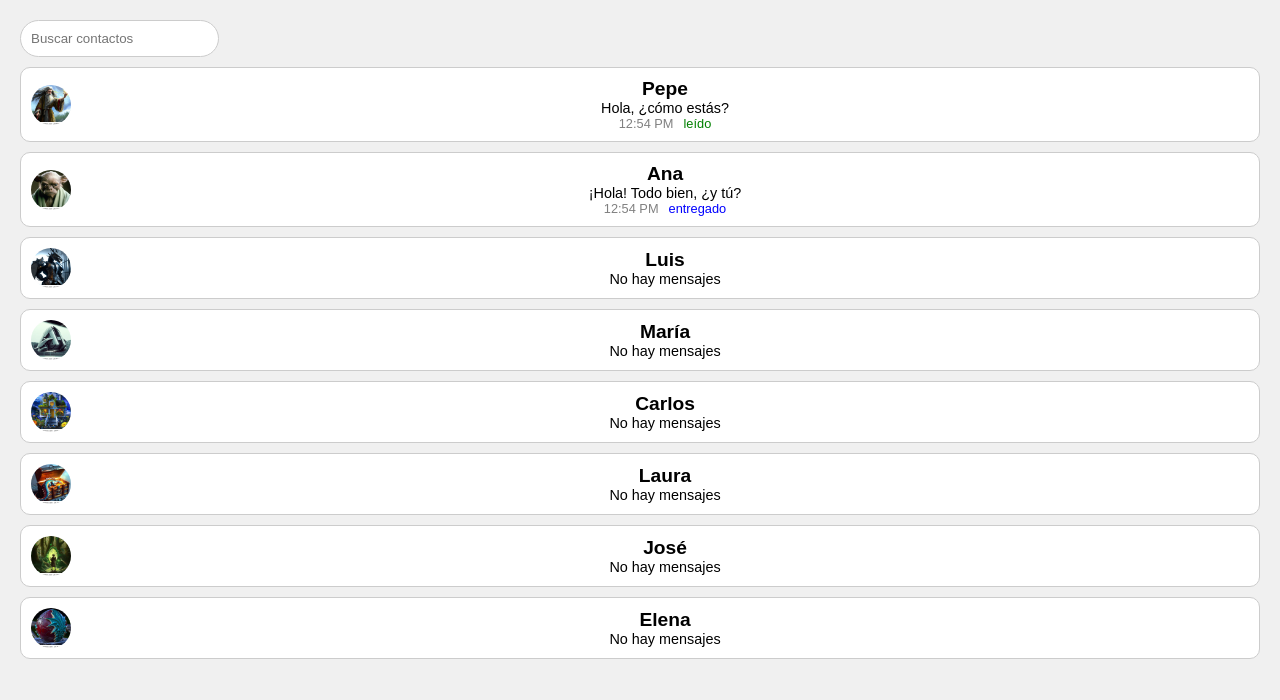
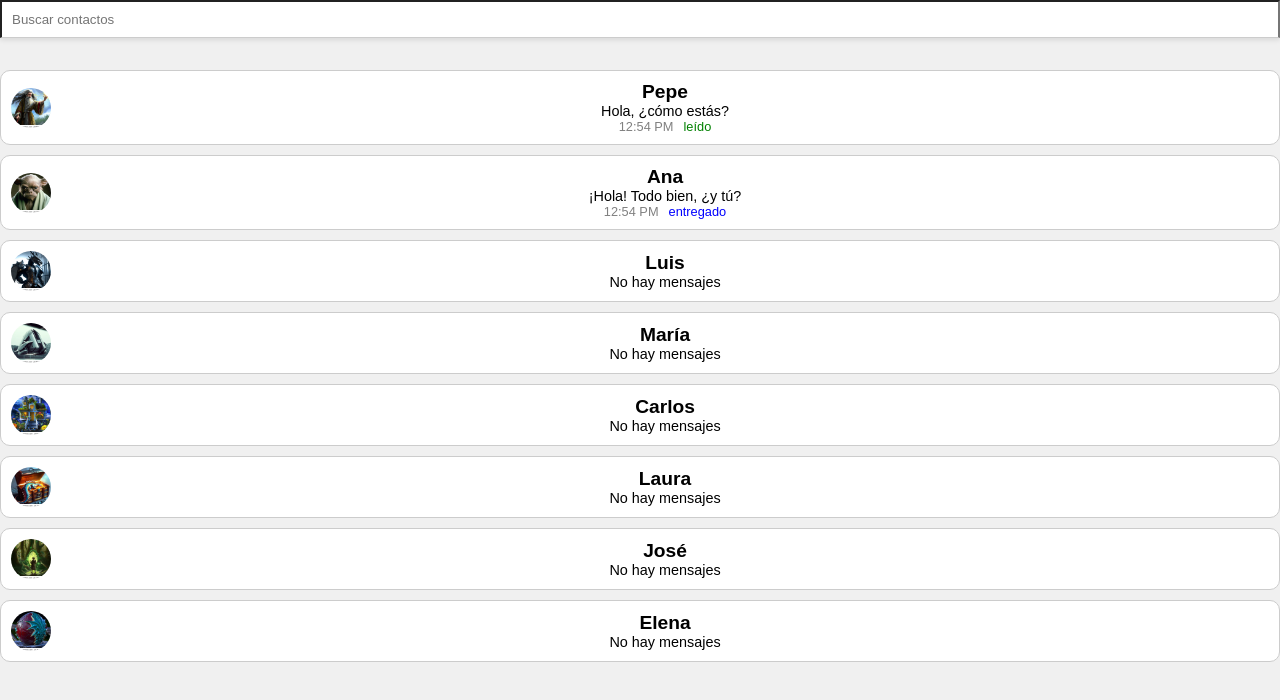
Before and after one commit to Luishub7/utnver, a React (Vite) app: page / in a window 1280 px wide. Shown: the top 700 px of the page. Built offline with nearby package versions, Linux system fonts and the light colour scheme.

Commit message:
stilos contactos

```diff
--- a/src/componentes/ContactList.jsx
+++ b/src/componentes/ContactList.jsx
@@ -82,6 +82,7 @@ const ContactList = () => {
         onChange={(e) => setSearchTerm(e.target.value)}
       />
       </div>
+      <div>
       <ul className="contact-list">
         {filteredContacts.map(contact => {
           const lastMessage = getLastMessage(messages, contact.id);
@@ -106,6 +107,7 @@ const ContactList = () => {
           );
         })}
       </ul>
+      </div>
     </div>
   );
 };
--- a/src/estilos/ContactList.css
+++ b/src/estilos/ContactList.css
@@ -1,9 +1,9 @@
 /* src/estilos/ContactList.css */
 
 .contact-list-container {
-  padding: 20px;
+  position: relative;
+  padding-top: 60px; /* Añadimos un padding superior para evitar que el contenido se superponga con el campo de búsqueda */
 }
-
 .search-container {
   display: flex;
   align-items: center;
@@ -11,13 +11,16 @@
 }
 
 .search-input {
-  flex-grow: 1;
+  position: fixed; /* Fijamos el input en la parte superior */
+  top: 0;
+  left: 0;
+  right: 0;
+  z-index: 1000; /* Nos aseguramos de que esté por encima de otros elementos */
   padding: 10px;
-  border: 1px solid #ccc;
-  border-radius: 20px;
-  margin-right: 10px;
+  background-color: #fff; /* Añadimos un fondo blanco para que se vea mejor */
+  border-bottom: 1px solid #ccc; /* Añadimos una línea inferior para separar el input del resto del contenido */
+  box-shadow: 0 2px 5px rgba(0, 0, 0, 0.1); /* Añadimos un ligero sombreado para destacar el input */
 }
-
 .search-icon {
   font-size: 20px;
   color: #888;
```
